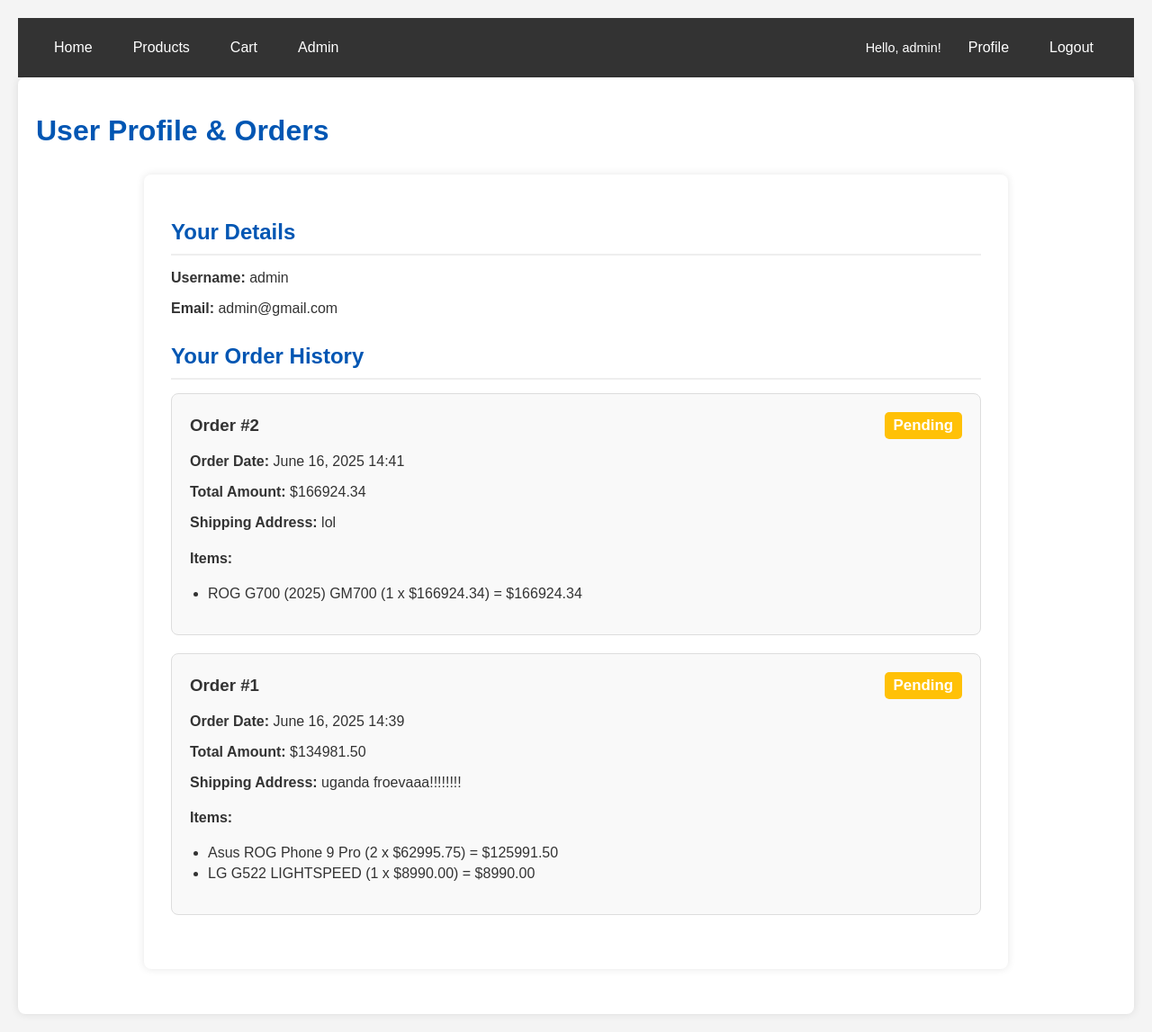
After one commit to RicRicRicRicRicRic/NextTech.ph, a Django app: page /accounts/profile/ in a window 1280 px wide. The commit adds this page. Shown: the whole page at 90% size. Run offline with Django 5.2, Linux system fonts and the light colour scheme; a user stored in the database is signed in; data comes from the database, SQL or seed files in the repository; both versions use the stored data as it was after the commit.

Commit message:
user order history

```diff
--- a/accounts/admin.py
+++ b/accounts/admin.py
@@ -1,6 +1,8 @@
-#accoutns/admin.py
+# accounts/admin.py
 from django.contrib import admin
-from .models import Cart, CartItem
+from .models import Cart, CartItem, Order, OrderItem
 
 admin.site.register(Cart)
 admin.site.register(CartItem)
+admin.site.register(Order)
+admin.site.register(OrderItem)
--- a/accounts/urls.py
+++ b/accounts/urls.py
@@ -12,4 +12,6 @@ urlpatterns = [
     path('add_to_cart/<int:product_id>/', views.add_to_cart, name='add_to_cart'),
     path('update_cart_item/<int:item_id>/', views.update_cart_item, name='update_cart_item'),
     path('remove_from_cart/<int:item_id>/', views.remove_from_cart, name='remove_from_cart'),
+    path('checkout/', views.checkout, name='checkout'),
+     path('profile/', views.user_profile, name='user_profile'),
 ]
--- a/accounts/views.py
+++ b/accounts/views.py
@@ -5,7 +5,8 @@ from django.contrib.auth import login, logout
 from django.contrib import messages
 from django.contrib.auth.decorators import login_required
 from products.models import Product
-from .models import Cart, CartItem
+from .models import Cart, CartItem, Order, OrderItem
+from django.db import transaction
 
 def register_user(request):
     if request.method == 'POST':
@@ -43,6 +44,7 @@ def login_user(request):
     }
     return render(request, 'accounts/login.html', context)
 
+# View for user logout
 def logout_user(request):
     logout(request)
     messages.info(request, "You have been logged out.")
@@ -98,6 +100,7 @@ def add_to_cart(request, product_id):
         messages.error(request, "Invalid request method for adding to cart.")
         return redirect('products:product_list')
 
+# View for updating the quantity of a cart item
 @login_required
 def update_cart_item(request, item_id):
     if request.method == 'POST':
@@ -123,6 +126,7 @@ def update_cart_item(request, item_id):
         messages.error(request, "Invalid request method for updating cart item.")
         return redirect('accounts:view_cart')
 
+# View for removing an item from the cart
 @login_required
 def remove_from_cart(request, item_id):
     if request.method == 'POST':
@@ -134,3 +138,78 @@ def remove_from_cart(request, item_id):
     else:
         messages.error(request, "Invalid request method for removing item from cart.")
         return redirect('accounts:view_cart')
+
+# View for handling the checkout process
+@login_required
+def checkout(request):
+    cart = get_object_or_404(Cart, user=request.user)
+    cart_items = cart.cartitem_set.all()
+
+    if not cart_items:
+        messages.error(request, "Your cart is empty. Please add items before checking out.")
+        return redirect('accounts:view_cart')
+
+    if request.method == 'POST':
+        shipping_address = request.POST.get('shipping_address')
+        if not shipping_address:
+            messages.error(request, "Shipping address is required.")
+            return render(request, 'accounts/checkout.html', {
+                'page_title': 'Checkout',
+                'cart': cart,
+                'cart_items': cart_items,
+                'shipping_address_default': '',
+            })
+
+        try:
+            with transaction.atomic():
+                order = Order.objects.create(
+                    user=request.user,
+                    total_amount=cart.total_price,
+                    shipping_address=shipping_address,
+                    status='Pending'
+                )
+
+                for item in cart_items:
+                    if item.quantity > item.product.stock_quantity:
+                        raise ValueError(f"Not enough stock for {item.product.name}. Only {item.product.stock_quantity} available.")
+
+                    OrderItem.objects.create(
+                        order=order,
+                        product=item.product,
+                        quantity=item.quantity,
+                        price_at_order=item.product.price
+                    )
+                    product = item.product
+                    product.stock_quantity -= item.quantity
+                    product.save()
+
+                cart.cartitem_set.all().delete()
+
+                messages.success(request, f"Your order #{order.id} has been placed successfully!")
+                return redirect('products:home')
+        except ValueError as e:
+            messages.error(request, f"Order placement failed: {e}")
+            return redirect('accounts:view_cart')
+        except Exception as e:
+            messages.error(request, f"An unexpected error occurred during checkout: {e}")
+            return redirect('accounts:view_cart')
+
+    else:
+        shipping_address_default = ""
+        context = {
+            'page_title': 'Checkout',
+            'cart': cart,
+            'cart_items': cart_items,
+            'shipping_address_default': shipping_address_default,
+        }
+        return render(request, 'accounts/checkout.html', context)
+
+@login_required
+def user_profile(request):
+    user_orders = Order.objects.filter(user=request.user).order_by('-order_date')
+    context = {
+        'page_title': 'User Profile & Orders',
+        'user_obj': request.user,
+        'orders': user_orders,
+    }
+    return render(request, 'accounts/user_profile.html', context)
--- /dev/null
+++ b/products/templates/accounts/user_profile.html
@@ -0,0 +1,99 @@
+<!-- accounts/templates/accounts/user_profile.html -->
+{% extends 'products/base.html' %}
+
+{% block title %}{{ page_title }} - NextTech.ph{% endblock %}
+
+{% block content %}
+    <h1>{{ page_title }}</h1>
+
+    <div class="profile-container">
+        <div class="user-details">
+            <h2>Your Details</h2>
+            <p><strong>Username:</strong> {{ user_obj.username }}</p>
+            <p><strong>Email:</strong> {{ user_obj.email }}</p>
+            {# You could add more user details here if you extend the User model #}
+        </div>
+
+        <div class="order-history">
+            <h2>Your Order History</h2>
+            {% if orders %}
+                {% for order in orders %}
+                    <div class="order-card">
+                        <h3>Order #{{ order.id }} <span class="order-status {{ order.status|lower }}">{{ order.status }}</span></h3>
+                        <p><strong>Order Date:</strong> {{ order.order_date|date:"F d, Y H:i" }}</p>
+                        <p><strong>Total Amount:</strong> ${{ order.total_amount|floatformat:2 }}</p>
+                        <p><strong>Shipping Address:</strong> {{ order.shipping_address }}</p>
+
+                        <h4>Items:</h4>
+                        <ul class="order-items-list">
+                            {% for item in order.orderitem_set.all %}
+                                <li>
+                                    {{ item.product.name }} ({{ item.quantity }} x ${{ item.price_at_order|floatformat:2 }}) = ${{ item.total_price|floatformat:2 }}
+                                </li>
+                            {% endfor %}
+                        </ul>
+                    </div>
+                {% endfor %}
+            {% else %}
+                <p>You haven't placed any orders yet.</p>
+            {% endif %}
+        </div>
+    </div>
+
+    <style>
+        .profile-container {
+            background-color: white;
+            padding: 30px;
+            border-radius: 8px;
+            box-shadow: 0 0 10px rgba(0,0,0,0.1);
+            max-width: 900px;
+            margin: 30px auto;
+        }
+        .user-details, .order-history {
+            margin-bottom: 30px;
+        }
+        .user-details h2, .order-history h2 {
+            color: #0056b3;
+            margin-bottom: 15px;
+            border-bottom: 2px solid #eee;
+            padding-bottom: 10px;
+        }
+        .order-card {
+            border: 1px solid #ddd;
+            border-radius: 8px;
+            padding: 20px;
+            margin-bottom: 20px;
+            background-color: #f9f9f9;
+        }
+        .order-card h3 {
+            color: #333;
+            margin-top: 0;
+            margin-bottom: 10px;
+            display: flex;
+            justify-content: space-between;
+            align-items: center;
+        }
+        .order-status {
+            padding: 5px 10px;
+            border-radius: 5px;
+            font-size: 0.9em;
+            font-weight: bold;
+            color: white;
+        }
+        .order-status.pending { background-color: #ffc107; }
+        .order-status.processing { background-color: #17a2b8; }
+        .order-status.shipped { background-color: #007bff; }
+        .order-status.delivered { background-color: #28a745; }
+        .order-status.cancelled { background-color: #dc3545; }
+
+        .order-items-list {
+            list-style-type: disc;
+            margin-left: 20px;
+            padding: 0;
+            margin-top: 10px;
+        }
+        .order-items-list li {
+            margin-bottom: 5px;
+        }
+    </style>
+{% endblock %}
--- a/products/templates/products/base.html
+++ b/products/templates/products/base.html
@@ -115,6 +189,7 @@
         <div class="navbar-auth">
             {% if user.is_authenticated %}
                 <span>Hello, {{ user.username }}!</span>
+                <a href="{% url 'accounts:user_profile' %}">Profile</a> {# NEW: Link to user profile #}
                 <a href="{% url 'accounts:logout' %}">Logout</a>
             {% else %}
                 <a href="{% url 'accounts:register' %}">Register</a>
```
Also changed, not shown: other parts of products/templates/products/base.html (+75 -1 lines), accounts/models.py (+34 -4 lines), products/templates/accounts/cart.html (+4 -4 lines), products/templates/accounts/checkout.html (added, +132 -0 lines), accounts/migrations/0002_order_orderitem.py (added), db.sqlite3.
